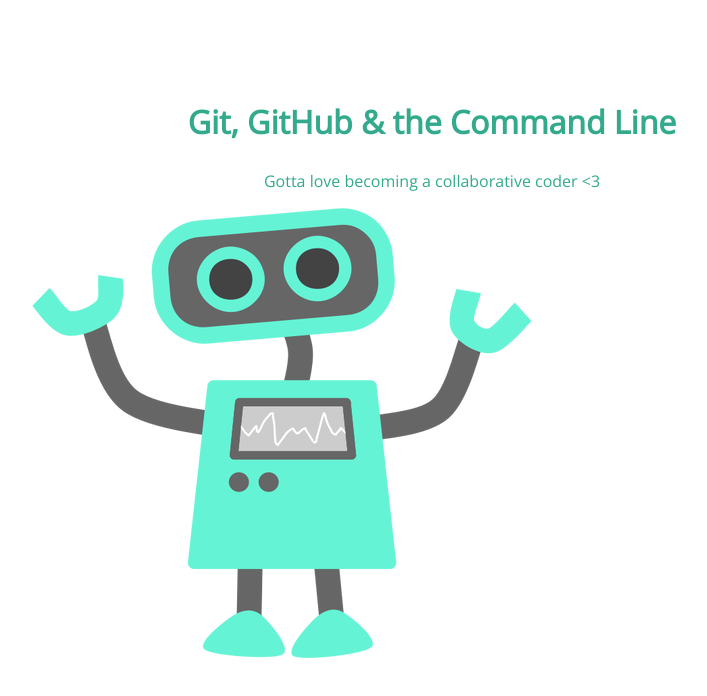
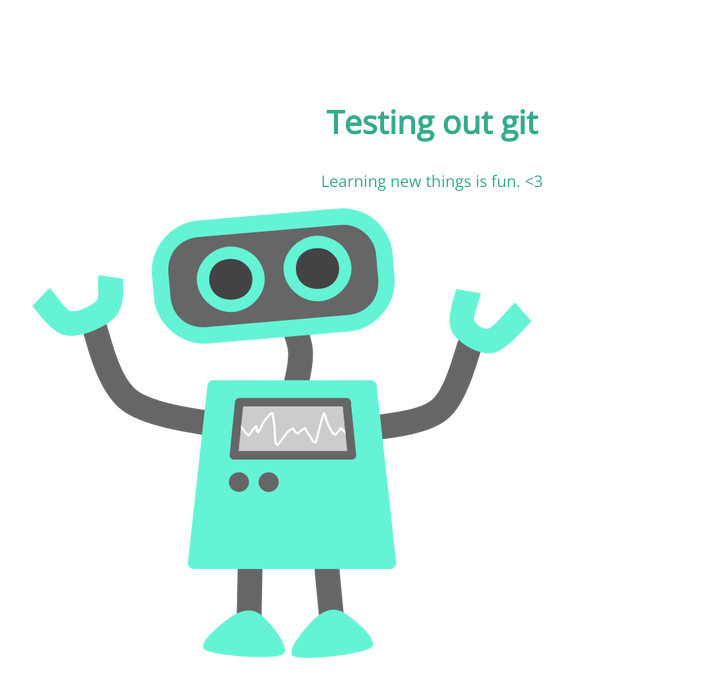
Before and after one commit to allybass/105-project, a plain HTML site: page index.html in a window 1280 px wide. Shown: the whole page, without its empty margins (208-915 px from the left). Drawn offline with nearby package versions, Linux system fonts and the light colour scheme.

Commit message:
changes to h1 and p for branch merging assingment

```diff
--- a/index.html
+++ b/index.html
@@ -8,8 +8,8 @@
 </head>
 <body>
 	<section>
-		<h1>Git, GitHub & the Command Line</h1>
-		<p>Gotta love becoming a collaborative coder <3</p>
+		<h1>Testing out git</h1>
+		<p>Learning new things is fun. <3</p>
 		<img src="img/happy-blue-robot.png">
 	</section>
 </body>
```
